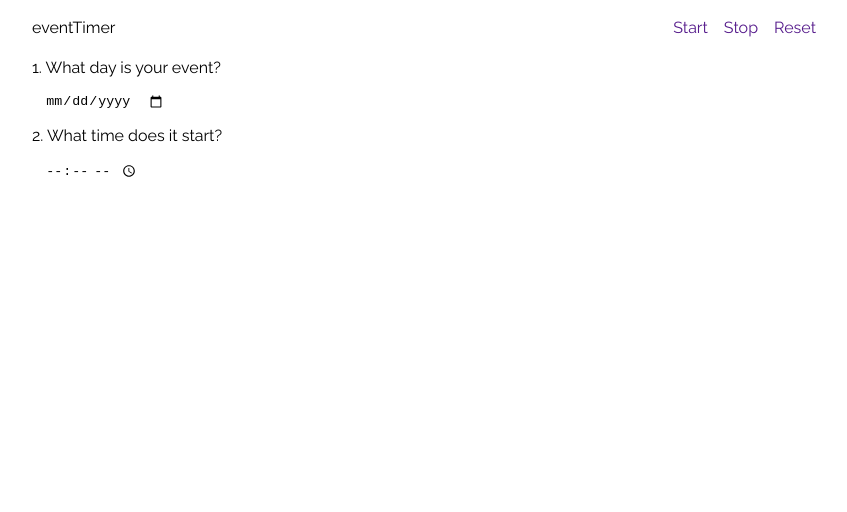
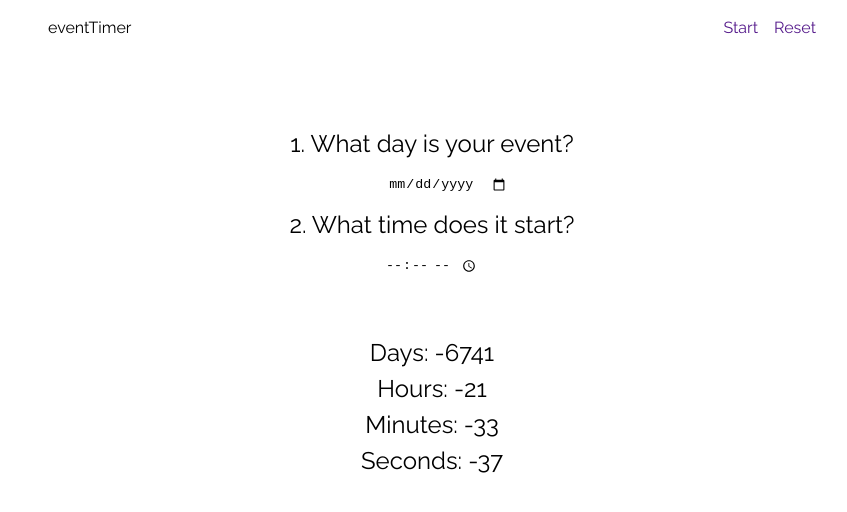
Before and after one commit to thebigtoona/CountdownTimer, a plain HTML site: page countdown/app/index.html in a window 1280 px wide. Both pictures are taken after a click on the link "Start". Shown: the whole page, without its empty margins (208-1055 px from the left). Drawn offline with Linux system fonts and the light colour scheme.

Commit message:
refactor: setting timer to display in html and changing styles

```diff
--- a/countdown/app/index.html
+++ b/countdown/app/index.html
@@ -21,7 +21,6 @@
       <div class="navbar_body">
         <div class="navbar_nav">
           <div class="nav_item"><a href="" aria-label="Start" id="startTimer">Start</a></div>
-          <div class="nav_item"><a href="" aria-label="Stop">Stop</a></div>
           <div class="nav_item"><a href="" aria-label="Reset">Reset</a></div>
         </div>
       </div>
@@ -49,7 +48,9 @@
 
     <section class="timer_display">
         <div class="section_inner">
-          <!-- timer display -->
+          <div id="timerOutput">
+
+          </div>
         </div>
     </section>
   </main>
--- a/countdown/app/resources/app.js
+++ b/countdown/app/resources/app.js
@@ -21,7 +21,11 @@ const EventTimer = class {
         this.sec = Math.floor((this.distance % (1000 * 60)) / 1000);
     }
     checkTime() {
-      console.log(this.day, ":", this.hour, ":", this.min, ":", this.sec)
+			const currentTime = `	<p>Days: ${this.day}</p>
+														<p>Hours:  ${this.hour}</p>
+														<p>Minutes:  ${this.min}</p>
+														<p>Seconds: ${this.sec}</p>`
+			return currentTime;
     }
     getDistance(){ this.eventDate - this.now; }
     toString() {
@@ -31,15 +35,16 @@ const EventTimer = class {
 
 
 /*** Fn to instanciate and start the timer obj
- * @param {Obj} timerValues - this is the obj with the tiemr data provided by startTimer
+ * @param {Obj} timerValues - this is the obj with the timer data provided by startTimer
  */
 function readyTimer(timerValues)
 {
     const x = setInterval(() => {
         // instanciate an EventTimer and inject the values from the user input
         let timer = new EventTimer(`${timerValues.day} ${timerValues.month} ${timerValues.year} ${timerValues.hr}:${timerValues.min}:${timerValues.sec}`)
-        timer.checkTime();  // run the check time method to spit out a timestamp
-
+				let output = document.getElementById('timerOutput');
+				console.log(timer.checkTime())  // run the check time method to spit out a timestamp
+				output.innerHTML = timer.checkTime();
         // check if there is less than a second left on the timer.
         // If so, clear the interval and null out the obj
         if (timer.distance < 1000)
--- a/countdown/app/resources/styles.css
+++ b/countdown/app/resources/styles.css
@@ -24,8 +24,6 @@ body, html
   font-weight: 400;
   line-height: 1.5;
 
-  background-image: var(--clock-photo);
-  background-attachment: fixed;
   background-origin: border-box;
   background-position: center;
   background-repeat: no-repeat;
@@ -40,6 +38,7 @@ h1, h2, h3
 input
 {
   padding: 1em;
+  margin: 0 auto;
 }
 
 header, nav, section
@@ -65,7 +64,6 @@ header, nav, section
 .navbar_brand
 {
   padding: 1em;
-  padding-left: 0;
 }
 
 .navbar_body
@@ -86,9 +84,35 @@ header, nav, section
 }
 
 /* Main */
+.timer_controls, .timer_display
+{
+  margin-top: 70px;
+  font-size: 1.5rem;
+  text-align: center;
+}
+
 .section_inner
 {
   max-width: 800px;
   margin-left: auto;
   margin-right: auto;
 }
+
+.timer_display {
+  padding: 1rem;
+  margin: 30px auto;
+  max-width: 280px;
+}
+
+
+/* inputs */
+#dateInput {
+  margin-left: 2rem;
+}
+
+@media screen and (max-width: 350px)
+{
+  .navbar_nav, .navbar_brand {
+    margin: 0 auto;
+  }
+}
```
